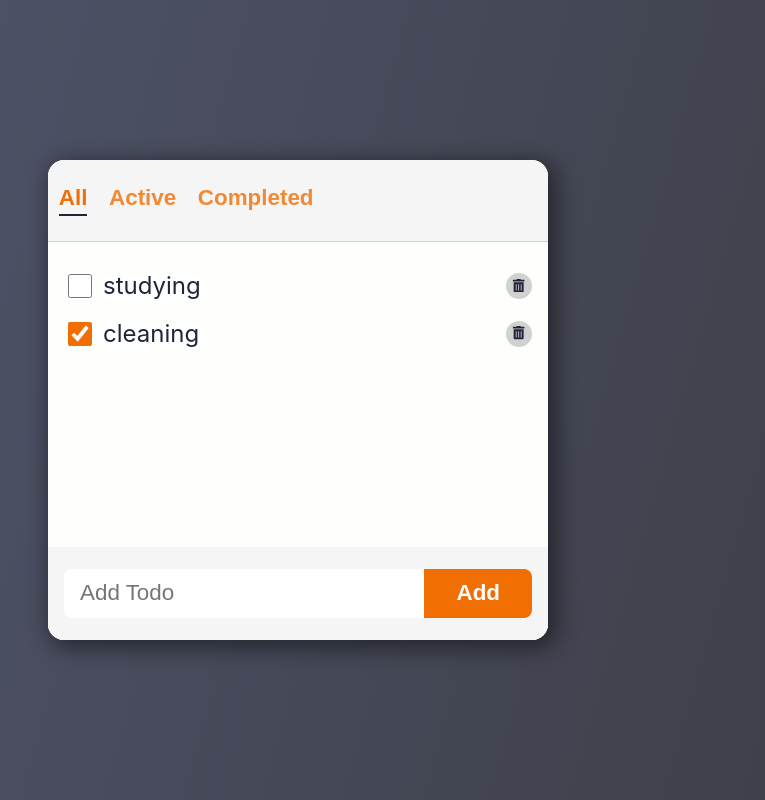
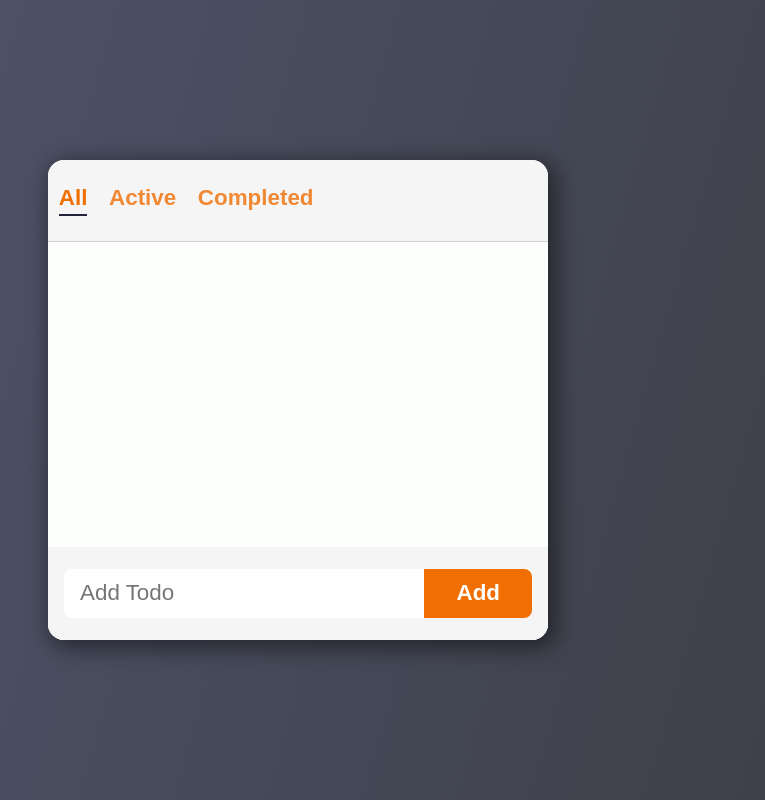
Before and after one commit to SophieMarieSo/todo-app, a React (Create React App) app: page / in a window 1280 px wide. Shown: the whole page, without its empty margins (342-1107 px from the left). Built offline with nearby package versions, Linux system fonts and the light colour scheme; the HTML template or start-up script is replaced by a standard one.

Commit message:
erase test data

```diff
--- a/src/components/Header/Header.module.css
+++ b/src/components/Header/Header.module.css
@@ -26,7 +26,7 @@
 }
 
 .filter.selected::after {
-  content: ' ';
+  content: '';
   display: block;
   margin-top: 0.2rem;
   border: 1px solid var(--color-text);
--- a/src/components/TodoList/TodoList.jsx
+++ b/src/components/TodoList/TodoList.jsx
@@ -4,10 +4,7 @@ import Todo from '../Todo/Todo';
 import styles from './TodoList.module.css';
 
 export default function TodoList({ filter }) {
-  const [todos, setTodos] = useState([
-    { id: '1', text: 'studying', status: 'active' },
-    { id: '2', text: 'cleaning', status: 'completed' },
-  ]);
+  const [todos, setTodos] = useState([]);
 
   const handleAdd = (todo) => setTodos([...todos, todo]);
   const handleUpdate = (updated) =>
```
